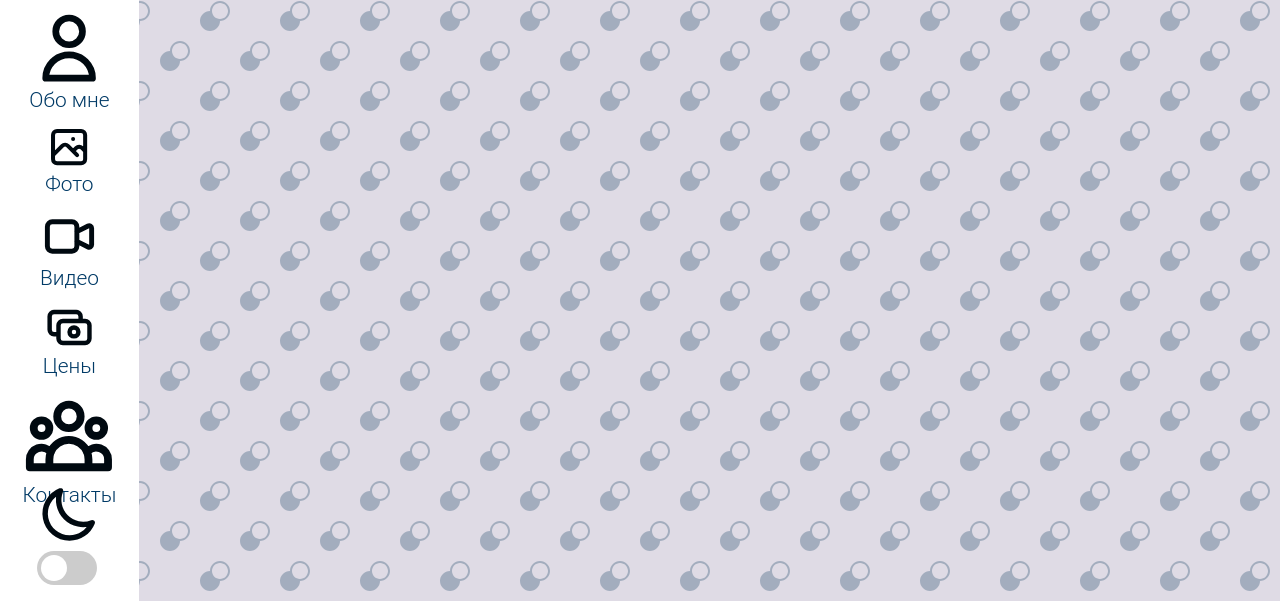
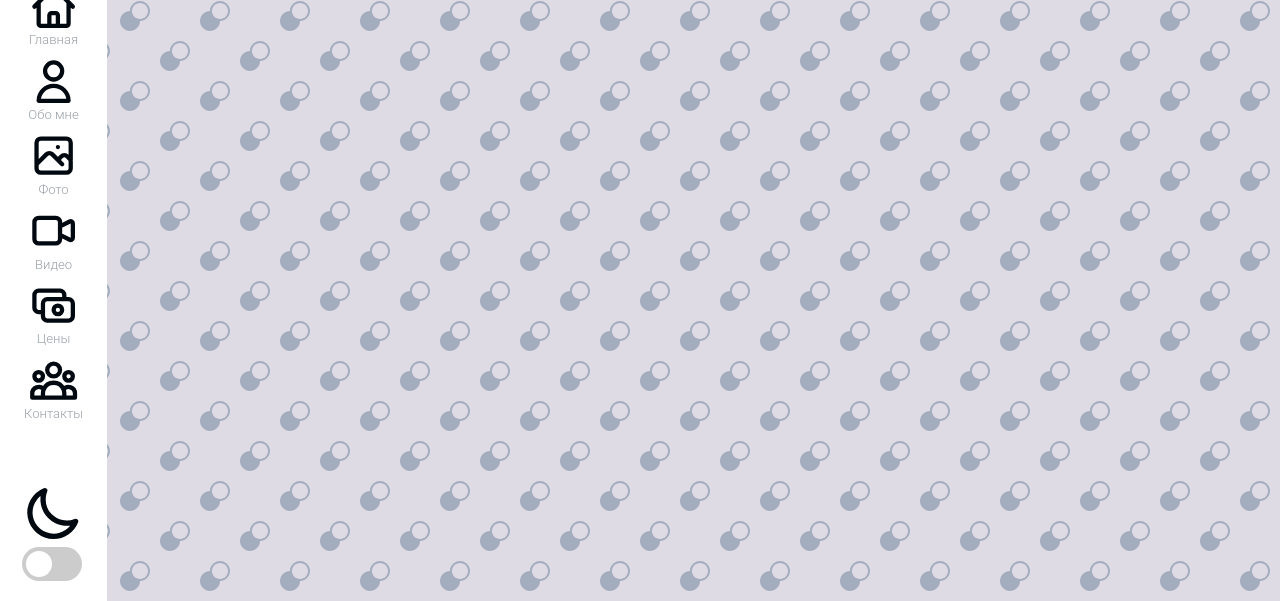
Before and after one commit to LumbagoG/tt-lyub, a website: page index.html in a window 1280 px wide. Shown: the part 199-800 px from the top of the page. Drawn offline with Linux system fonts and the light colour scheme.

Commit message:
Добавление сайдбара

```diff
--- a/src/style/index.scss
+++ b/src/style/index.scss
@@ -1,8 +1,3 @@
-// Modules
-@import "preloader";
-@import "sidebar";
-@import "main";
-
 // Mixins
 @import "./mixins/respond-to";
 @import "./mixins/flexbox";
@@ -47,6 +42,12 @@ body {
   height: 100%;
 }
 
+// Modules
+@import "preloader";
+@import "sidebar";
+@import "main";
+
+
 @media (prefers-color-scheme: light) {
   @import "./variables/theme-light";
 
--- a/src/style/sidebar.scss
+++ b/src/style/sidebar.scss
@@ -10,9 +10,63 @@
 // Fonts
 @import url('https://fonts.googleapis.com/css2?family=Roboto:ital,wght@0,100;0,300;0,400;0,500;0,700;0,900;1,100;1,300;1,400;1,500;1,700;1,900&display=swap');
 
+// Media breakpoints
+// Large screen
+@include respond-to('large') {
+  .sidebar {
+    & .nav-ul {
+      &-item {
+        & svg {
+          width: 3.9em;
+        }
+
+        &-link {
+          font-size: $font-size-sidebar-lg;
+        }
+      }
+    }
+  }
+}
+
+// Medium screen
+@include respond-to('medium') {
+  .sidebar {
+    & .nav-ul {
+      &-item {
+        & svg {
+          width: 3.5em;
+        }
+
+        &-link {
+          font-size: $font-size-sidebar-md;
+        }
+      }
+    }
+  }
+}
+
+// Small screen
+@include respond-to('small') {
+  .sidebar {
+    & .nav-ul {
+      &-item {
+        & svg {
+          width: 3em;
+        }
+
+        &-link {
+          font-size: $font-size-sidebar-sm;
+        }
+      }
+    }
+  }
+}
+
+// Sidebar
 .sidebar {
   @include flexbox(flex, column, center, space-between);
 
+  // Light theme
   @media (prefers-color-scheme: light) {
     @import "./variables/theme-light";
 
@@ -29,6 +83,7 @@
     }
   }
 
+  // Dark theme
   @media (prefers-color-scheme: dark) {
     @import "./variables/theme-dark";
 
--- a/src/style/variables/breakpoints.scss
+++ b/src/style/variables/breakpoints.scss
@@ -2,7 +2,7 @@
 // Path - style/mixins/respond-to.scss
 
 $breakpoints: (
-  'small':  ( min-width:  767px ),
-  'medium': ( min-width:  992px ),
-  'large':  ( min-width: 1200px )
+  'small':  ( max-width:  600px ),
+  'medium': ( max-width:  1100px ),
+  'large':  ( min-width: 1101px )
 ) !default;
--- a/src/style/variables/sizes.scss
+++ b/src/style/variables/sizes.scss
@@ -1,4 +1,11 @@
 // All sizes in project
 
-$font-size-main: calc(.8rem + .4vw + .1vh);
+// Main
+$font-size-main: calc(.7rem + .15vw + .15vh);
 $font-size-title: calc(.95rem + .55vw + .25vh);
+
+
+// Sidebar
+$font-size-sidebar-lg: calc(.7rem + .15vw + .15vh);
+$font-size-sidebar-md: calc(.7rem + .15vw + .15vh);
+$font-size-sidebar-sm: calc(.7rem + .15vw + .15vh);
--- a/src/style/variables/theme-light.scss
+++ b/src/style/variables/theme-light.scss
@@ -6,7 +6,7 @@ $preloader-fill-color: #002643;
 
 // Sidebar
 $sidebar-bg-color: #FFFF;
-$sidebar-text-color: #003a66;
+$sidebar-text-color: rgba(7, 27, 44, 0.41);
 
 // Body
 $body-bg-color: #DFDBE5;
```
Also changed, not shown: src/style/index.css, 1 other file.
